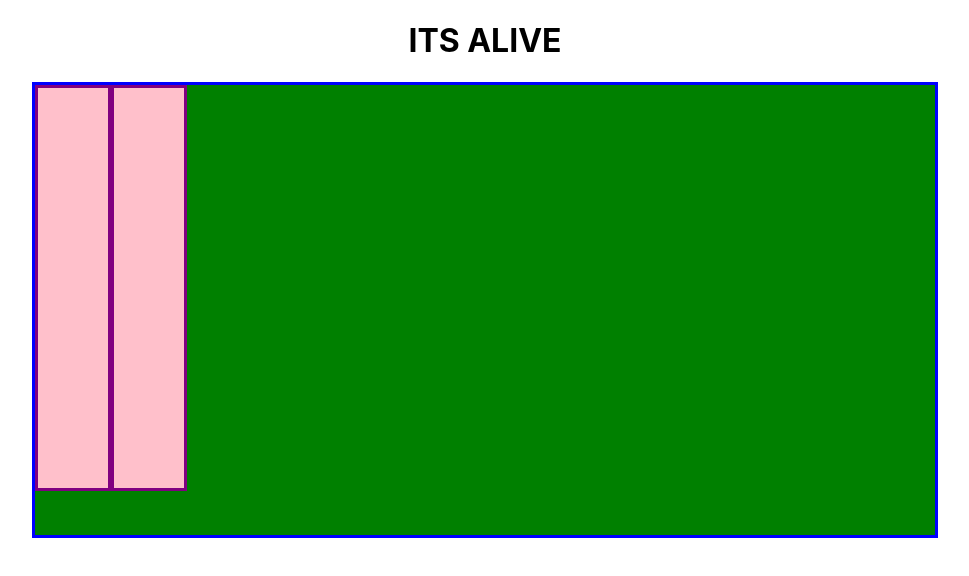
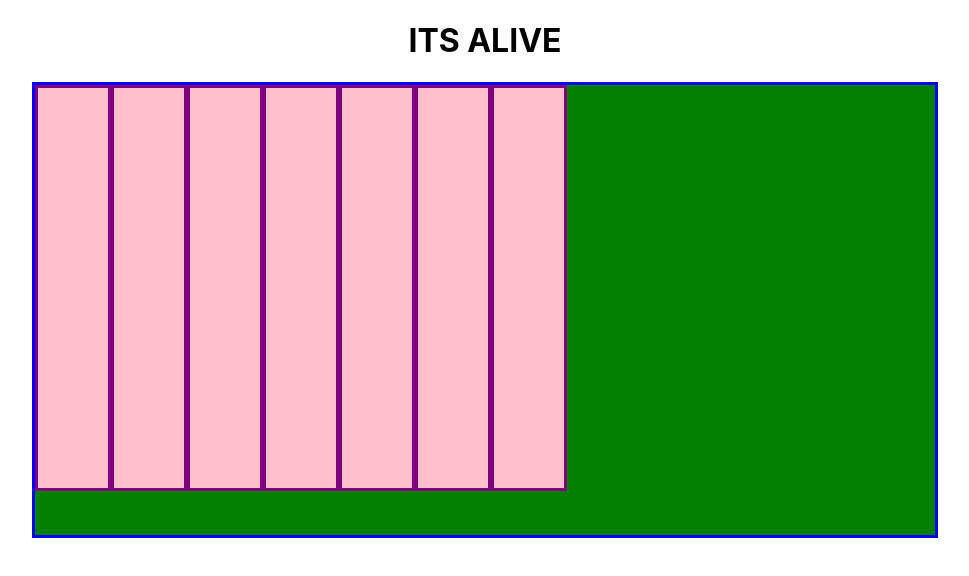
Before and after one commit to Ryanb121/legendary-bassoon, a React (Create React App) app: page / in a window 1280 px wide. Shown: the top 576 px of the page, without its empty margins (155-1124 px from the left). Built offline with nearby package versions, Linux system fonts and the light colour scheme; the HTML template or start-up script is replaced by a standard one.

Commit message:
added all keys from a - g. if statments used for now but i will be thiking of better ways to implement the logic. all keys play different notes.

```diff
--- a/src/components/Key/Key.js
+++ b/src/components/Key/Key.js
@@ -2,6 +2,11 @@ import { useEffect, useRef } from "react";
 import "./Key.css";
 import c3 from "../Sounds/c3.mp3";
 import d3 from "../Sounds/d3.mp3";
+import e3 from "../Sounds/e3.mp3";
+import f3 from "../Sounds/f3.mp3";
+import g3 from "../Sounds/g3.mp3";
+import a3 from "../Sounds/a3.mp3";
+import b3 from "../Sounds/b3.mp3";
 
 const Key = () => {
   const soundInputRef = useRef();
@@ -14,6 +19,21 @@ const Key = () => {
       audioEl.play();
     } else if (e.key === "s") {
       const audioEl = document.getElementsByClassName("audio-element")[1];
+      audioEl.play();
+    } else if (e.key === "d") {
+      const audioEl = document.getElementsByClassName("audio-element")[2];
+      audioEl.play();
+    } else if (e.key === "f") {
+      const audioEl = document.getElementsByClassName("audio-element")[3];
+      audioEl.play();
+    } else if (e.key === "g") {
+      const audioEl = document.getElementsByClassName("audio-element")[4];
+      audioEl.play();
+    } else if (e.key === "h") {
+      const audioEl = document.getElementsByClassName("audio-element")[5];
+      audioEl.play();
+    } else if (e.key === "j") {
+      const audioEl = document.getElementsByClassName("audio-element")[6];
       audioEl.play();
     }
   };
@@ -31,6 +51,21 @@ const Key = () => {
       <audio className="audio-element">
         <source src={d3}></source>
       </audio>
+      <audio className="audio-element">
+        <source src={e3}></source>
+      </audio>
+      <audio className="audio-element">
+        <source src={f3}></source>
+      </audio>
+      <audio className="audio-element">
+        <source src={g3}></source>
+      </audio>
+      <audio className="audio-element">
+        <source src={a3}></source>
+      </audio>
+      <audio className="audio-element">
+        <source src={b3}></source>
+      </audio>
     </div>
   );
 };
--- a/src/components/Keyboard/Keyboard.js
+++ b/src/components/Keyboard/Keyboard.js
@@ -6,6 +6,11 @@ const Keyboard = (props) => {
     return ( <div className="keyboard" >
         <Key/>
         <Key/>
+        <Key/>
+        <Key/>
+        <Key/>
+        <Key/>
+        <Key/>
     </div> );
 }
 
```
